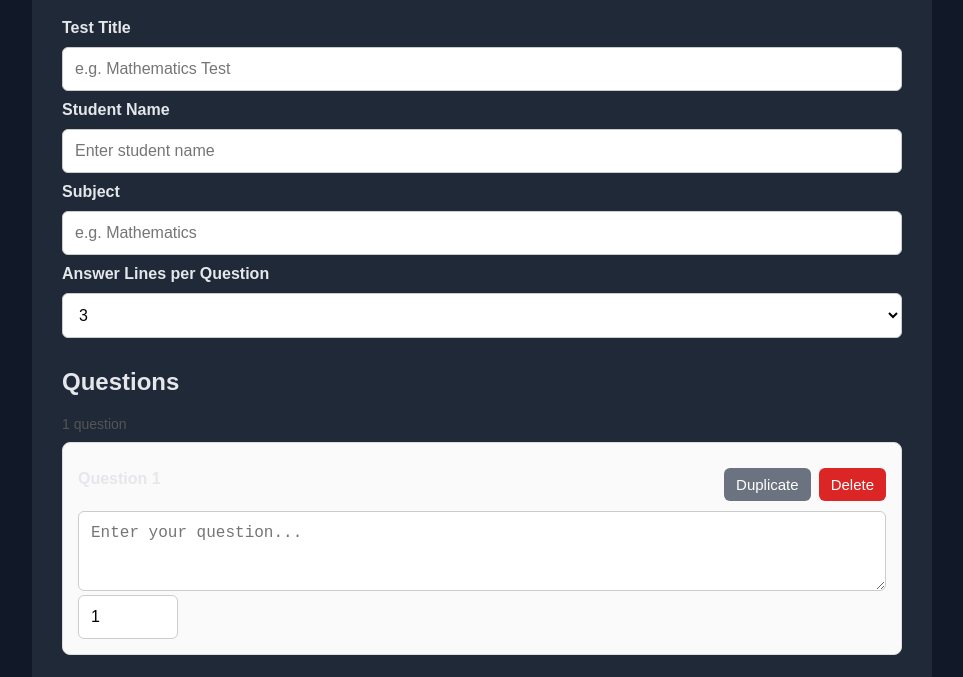
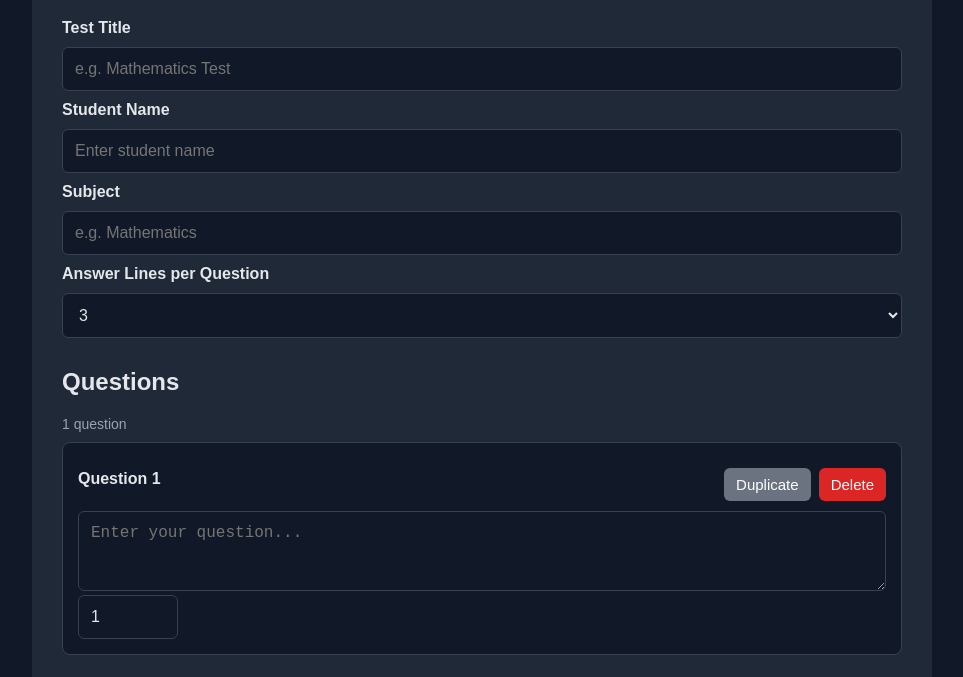
Before and after one commit to veereshr4446/TxtPDF, a website: page index.html in a window 1280 px wide. Shown: the part 111-788 px from the top of the page, without its empty margins (158-1121 px from the left). Drawn offline with Linux system fonts and the dark colour scheme.

Commit message:
style: add dark mode for form controls

```diff
--- a/style.css
+++ b/style.css
@@ -297,3 +297,24 @@ select {
         border-top-color: #374151;
     }
 }
+
+/* Dark mode: form controls (screen only) */
+@media screen and (prefers-color-scheme: dark) {
+    input,
+    textarea,
+    select {
+        background: #111827;
+        color: #e5e7eb;
+        border-color: #374151;
+    }
+
+    .question {
+        background: #111827;
+        border-color: #374151;
+    }
+
+    .counter,
+    .site-footer {
+        color: #9ca3af;
+    }
+}
```
